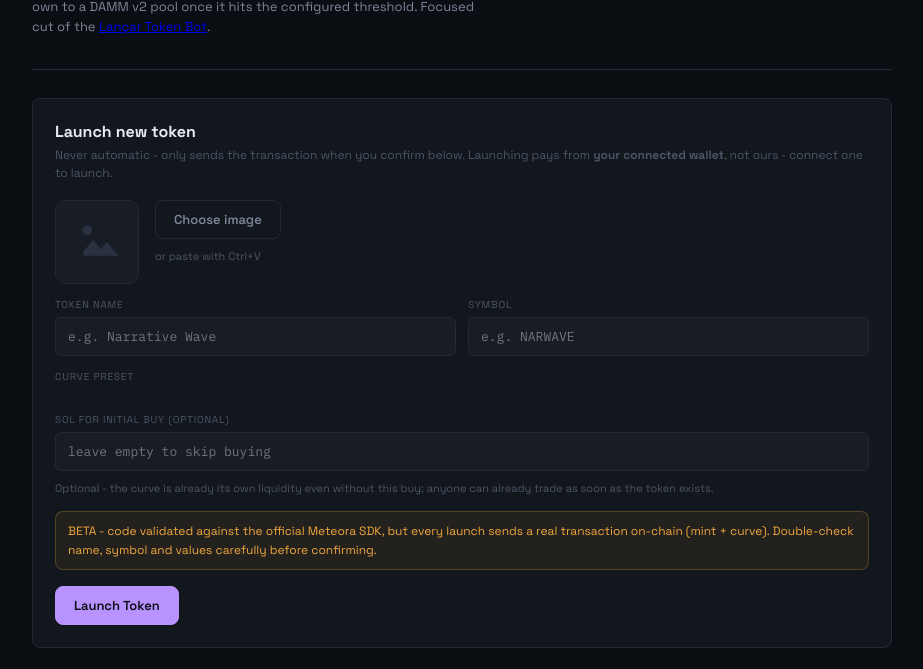
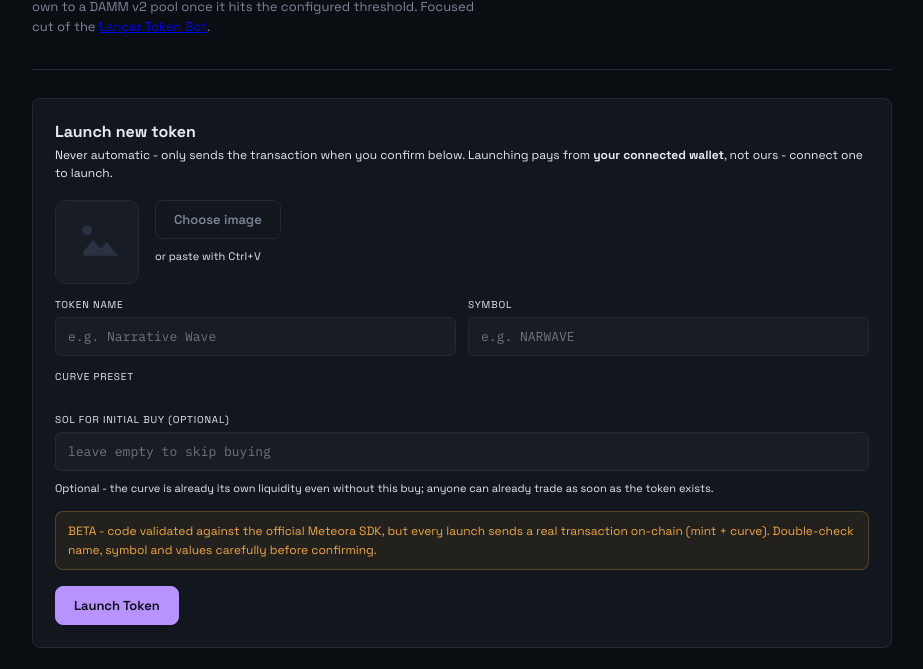
Before and after one commit to alemaxxx/meteora-dbc-stocklana-hackathon, a website with bundled scripts: page public/index.html in a window 1280 px wide. Shown: the part 119-788 px from the top of the page, without its empty margins (178-1101 px from the left). Built offline with nearby package versions, Linux system fonts and the light colour scheme; files whose address does not match are found by name.

Commit message:
Brighten --text-faint site-wide (was too dark to read)

```diff
--- a/public/styles.css
+++ b/public/styles.css
@@ -8,7 +8,7 @@
   --border: #232935;
   --text: #e6e9ef;
   --text-muted: #7c8698;
-  --text-faint: #4d5566;
+  --text-faint: #e6e9ef; /* was #4d5566 (too dark to read against --bg) - brightened 2026-09-26 */
 
   --accent-warm: #f0a73c;
   --accent-hot: #ff6b4a;
```
